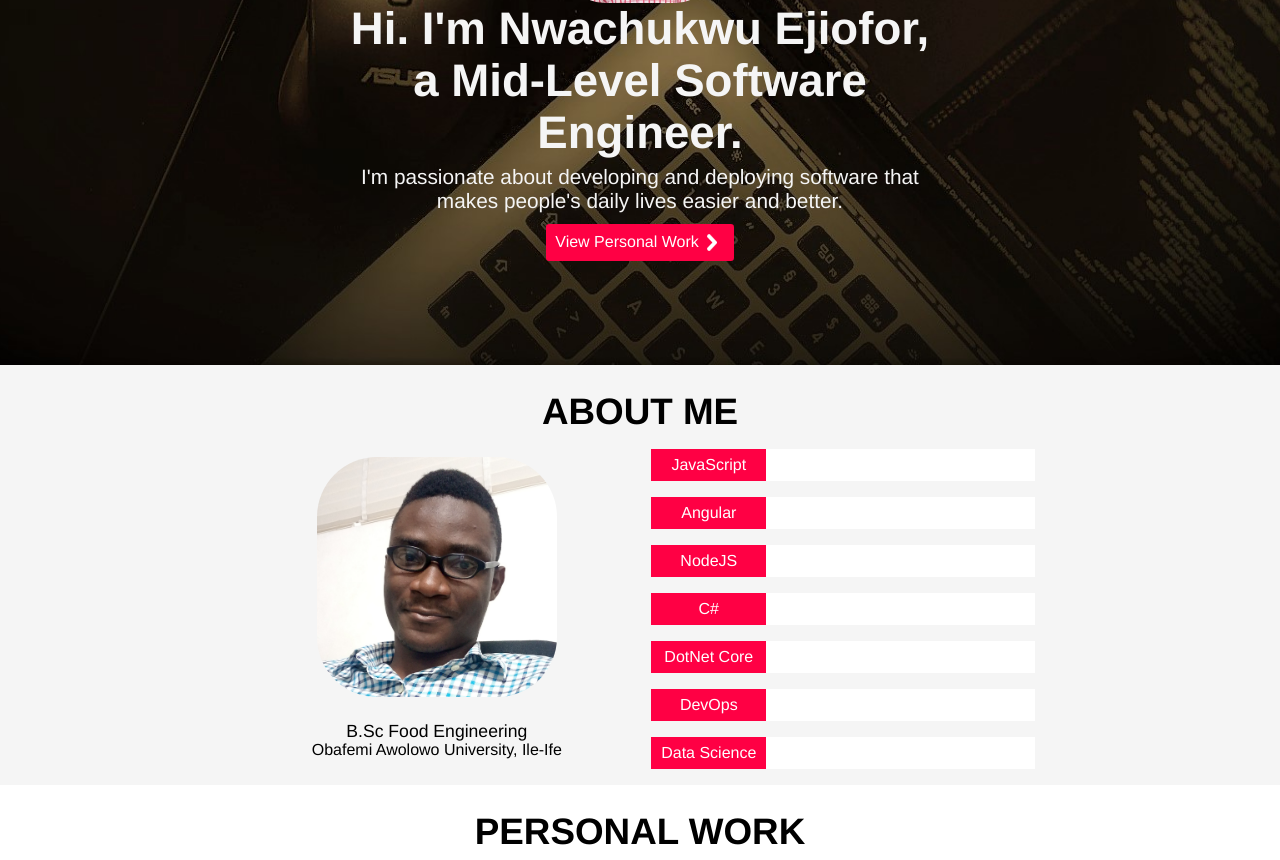
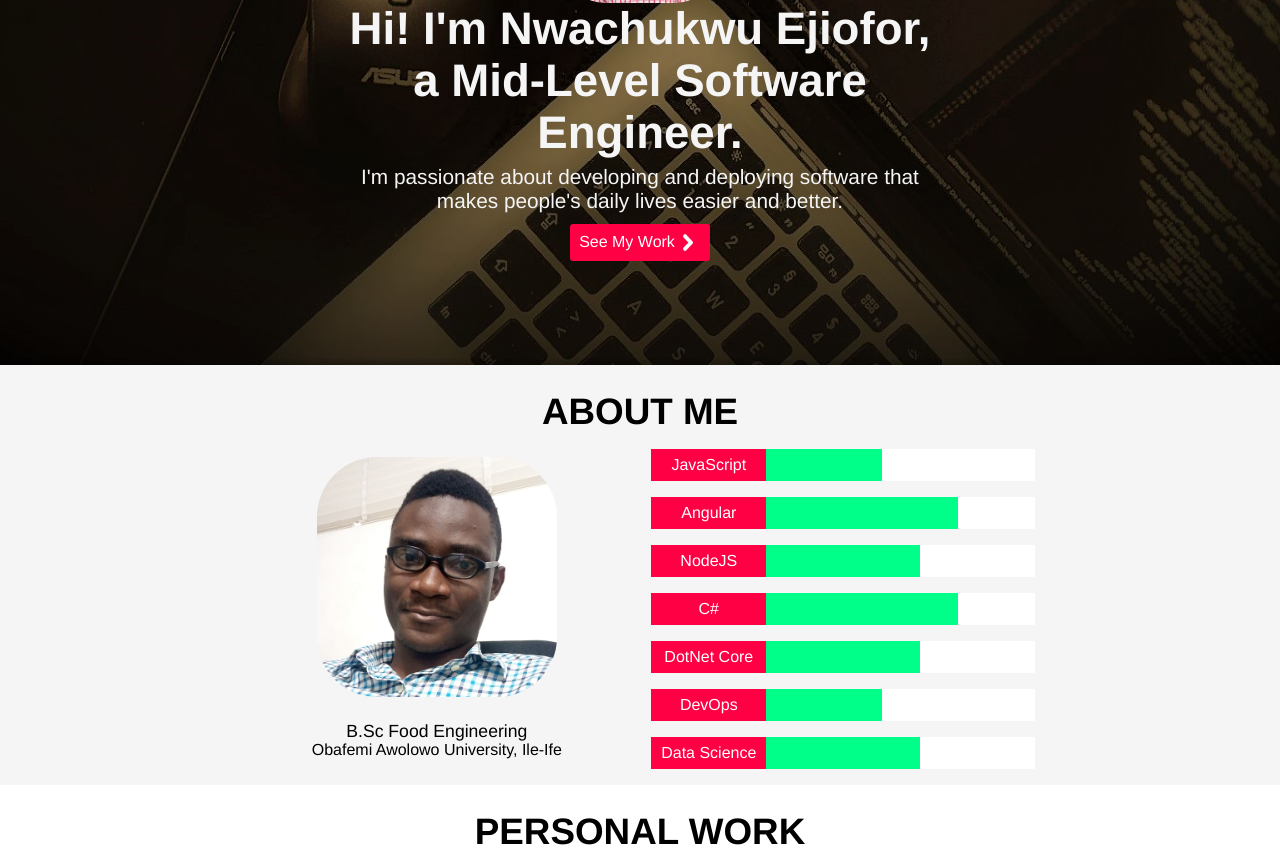
Before and after one commit to Nwachuks/Nwachuks.github.io, a plain HTML site: page index.html in a window 1280 px wide. Shown: the part 331-1191 px from the top of the page. Drawn offline with nearby package versions, Linux system fonts and the light colour scheme.

Commit message:
Add progress bars

```diff
--- a/css/style.css
+++ b/css/style.css
@@ -27,7 +27,7 @@ a {
 
 /* Header and Intro */
 header {
-    background: url('../img/header_image.jpg') no-repeat center center/cover;
+    background: url('../img/header_img.jpg') no-repeat center center/cover;
     height: 43.5rem;
     color: #f5f5f5;
 }
@@ -94,6 +94,14 @@ header {
 .intro h3, .intro p {
     width: 48%;
 }
+.intro-image {
+    background: url('../img/coded_prof_intro.jpg') no-repeat center center/cover;
+    width: 9rem;
+    height: 9rem;
+    border-radius: 25%;
+    transform: translateY(-120rem);
+    animation: slidedown var(--animation-speed) forwards ease;
+}
 .intro a {
     margin-top: .7rem;
     background: #f04;
@@ -136,6 +144,12 @@ header {
     justify-content: center;
     align-items: center;
 
+}
+.about-photo {
+    object-fit: cover;
+    height: 15rem;
+    width: 15rem;
+    border-radius: 25%;
 }
 .about.show {
     opacity: 1;
@@ -182,7 +196,7 @@ header {
     align-items: center;
     margin-bottom: 1rem;
 }
-.progressive-bar div{
+.progressive-bar div {
     background: #f04;
     height: 100%;
     width: 30%;
@@ -190,32 +204,51 @@ header {
     display: flex;
     align-items: center;
     justify-content: center;
-
 }
-.about-photo {
-    object-fit: cover;
-    height: 15rem;
-    width: 15rem;
-    border-radius: 25%;
+.progressive-bar .js {
+    background: rgb(0, 255, 136);
+    height: 100%;
+    width: 30%;
+    display: flex;
+}
+.progressive-bar .ng {
+    background: rgb(0, 255, 136);
+    height: 100%;
+    width: 50%;
+    display: flex;
+}
+.progressive-bar .npm {
+    background: rgb(0, 255, 136);
+    height: 100%;
+    width: 40%;
+    display: flex;
+}
+.progressive-bar .cs {
+    background: rgb(0, 255, 136);
+    height: 100%;
+    width: 50%;
+    display: flex;
+}
+.progressive-bar .dnet {
+    background: rgb(0, 255, 136);
+    height: 100%;
+    width: 40%;
+    display: flex;
+}
+.progressive-bar .cicd {
+    background: rgb(0, 255, 136);
+    height: 100%;
+    width: 30%;
+    display: flex;
+}
+.progressive-bar .ds {
+    background: rgb(0, 255, 136);
+    height: 100%;
+    width: 40%;
+    display: flex;
 }
 
-
-
-.ml-1 {
-    margin-left: .7rem;
-}
-.work-features {
-    margin-bottom: .5rem;
-}
-
-.align-center {
-    display: flex;
-    align-items: center;
-    justify-content: center;
-}
-
-
-
+/* Work */
 .work {
     /* height: 33rem; */
     margin-bottom: 1rem;
@@ -227,7 +260,6 @@ header {
     text-transform: uppercase;
     position: relative;
 }
-
 .work-container {
     width: 100%;
     height: 100%;
@@ -237,7 +269,6 @@ header {
     margin-top: .6rem;
 }
 .work-tab {
-    /* box-shadow: 1px 1px 2px #f5f5f5, -1px -1px 2px #f5f5f5;; */
     width: 73%;
     border: 1px solid #f5f5f5;
     border-left: 4px solid #f04;
@@ -263,7 +294,6 @@ header {
 .box {
     flex: 1;
     margin-right: 1.9rem;
-
 }
 .work-1 {
     object-fit: cover;
@@ -281,28 +311,25 @@ header {
     object-fit: cover;
     background: url('../img/work_cloudify.png') no-repeat center center/cover;
 }
-.btn-group {
-    display: flex;
-    width: 100%;
-    margin-top: .3rem;
-}
 .work-con {
     flex: 1;
     position: relative;
     min-height: 27rem;
 
 }
-.text-header {
+.work-flex {
     position: absolute;
     top: 0;
     left: 0;
     display: flex;
 }
-.work-flex {
-    position: absolute;
-    top: 0;
-    left: 0;
+.work-features {
+    margin-bottom: .5rem;
+}
+.btn-group {
     display: flex;
+    width: 100%;
+    margin-top: .3rem;
 }
 .flex-col {
     flex: 1;
@@ -312,13 +339,6 @@ header {
 .flex-col p {
     padding-top: .6rem;
     line-height: 1.7rem;
-}
-.text-header p{
-    width: 100%;
-    padding-top: 1rem;
-    font-size: 1rem;
-    text-align: justify;
-    margin-bottom: .7rem;
 }
 .features {
     padding: 1rem 0;
@@ -340,15 +360,6 @@ header {
     margin: .2rem;
     border: 1px solid lightgray;
 }
-.grey-circle {
-    height: 4rem;
-    width: 4rem;
-    border-radius: 50%;
-    display: flex;
-    align-items: center;
-    justify-content: center;
-    background: #f5f5f5;
-}
 .icon {
     position: absolute;
     top: 40%;
@@ -364,7 +375,14 @@ header {
     z-index: 3;
     box-shadow: 1px 1px 2px #ccc, -1px -1px 2px #ccc ;
 }
-
+.ml-1 {
+    margin-left: .7rem;
+}
+.align-center {
+    display: flex;
+    align-items: center;
+    justify-content: center;
+}
 .chev-left {
     left: 3%;
 }
@@ -394,18 +412,31 @@ header {
     display: flex;
     align-items: center;
 }
-
 .btn-md i {
     margin-right: .3rem;
 }
-.intro-image {
-    background: url('../img/coded_prof_intro.jpg') no-repeat center center/cover;
-    width: 9rem;
-    height: 9rem;
-    border-radius: 25%;
-    transform: translateY(-120rem);
-    animation: slidedown var(--animation-speed) forwards ease;
-}
+
+/* .grey-circle {
+    height: 4rem;
+    width: 4rem;
+    border-radius: 50%;
+    display: flex;
+    align-items: center;
+    justify-content: center;
+    background: #f5f5f5;
+} */
+/* .text-header {
+    position: absolute;
+    top: 0;
+    left: 0;
+    display: flex;
+} */
+/* .text-header p{
+    width: 100%;
+    padding-top: 1rem;
+    font-size: 1rem;
+    text-align: justify;
+    margin-bottom: .7rem; */
 
 footer {
     display: flex;
--- a/index.html
+++ b/index.html
@@ -31,19 +31,19 @@
                     <div>Full-Stack Software Engineer</div>
                 </div>
                 <ul>
-                    <li class="current"><a href="#work" class="btn">Work</a> </li>
-                    <li><a href="#about" class="btn">About</a> </li>
-                    <li><a href="#contact" class="btn">Contact</a> </li>
+                    <li class="current"><a href="#intro" class="btn">Intro</a></li>
+                    <li><a href="#about" class="btn">About</a></li>
+                    <li><a href="#work" class="btn">Work</a></li>
+                    <li><a href="#contact" class="btn">Contact</a></li>
                 </ul>
             </nav>
             <div class="intro">
                 <div class="intro-image"></div>
-                <h3>Hi. I'm Nwachukwu Ejiofor, a Mid-Level Software Engineer.</h3>
+                <h3>Hi! I'm Nwachukwu Ejiofor, a Mid-Level Software Engineer.</h3>
                 <p>I'm passionate about developing and deploying software that makes people's daily
-                    lives easier and better.
-                </p>
-                <a href="#work" class="btn">View Personal Work
-                    <img src="./img/chevron-right.png">
+                    lives easier and better.</p>
+                <a href="#work" class="btn">See My Work
+                    <img src="./img/right_arrow.png">
                 </a>
             </div>
         </header>
@@ -58,13 +58,13 @@
                     </div>
                 </div>
                 <div class="skills-box">
-                    <div class="progressive-bar"><div>JavaScript</div></div>
-                    <div class="progressive-bar"><div>Angular</div></div>
-                    <div class="progressive-bar"><div>NodeJS</div></div>
-                    <div class="progressive-bar"><div>C#</div></div>
-                    <div class="progressive-bar"><div>DotNet Core</div></div>
-                    <div class="progressive-bar"><div>DevOps</div></div>
-                    <div class="progressive-bar"><div>Data Science</div></div>
+                    <div class="progressive-bar"><div>JavaScript</div><div class="js"></div></div>
+                    <div class="progressive-bar"><div>Angular</div><div class="ng"></div></div>
+                    <div class="progressive-bar"><div>NodeJS</div><div class="npm"></div></div>
+                    <div class="progressive-bar"><div>C#</div><div class="cs"></div></div>
+                    <div class="progressive-bar"><div>DotNet Core</div><div class="dnet"></div></div>
+                    <div class="progressive-bar"><div>DevOps</div><div class="cicd"></div></div>
+                    <div class="progressive-bar"><div>Data Science</div><div class="ds"></div></div>
                 </div>
             </div>
         </section>
@@ -128,7 +128,7 @@
                                     <div class="work-features">Features</div>
                                     <ul>
                                         <li>Server Side Caching</li>
-                                        <li>Role based authentication</li>
+                                        <li>Role-based Authentication</li>
                                         <li>Manage User/Admin Roles</li>
                                         <li>Photo Uploads</li>
                                         <li>Sort Products</li>
--- a/js/index.js
+++ b/js/index.js
@@ -1,10 +1,13 @@
 function slideImageRight() {
-    const elems =  document.getElementsByClassName('work-flex');
+    // Get all work elements
+    const elems = document.getElementsByClassName('work-flex');
+    // Find current visible work element without d-none
     for(let i = 0; i < elems.length; i++) {
         if (!elems[i].classList.contains('d-none')) {
             currentCount = i;
         }
     }
+    // If not last work element, manipulate element class list to make next element visible and current element hidden
     if (currentCount < elems.length - 1) {
         elems[currentCount + 1].classList.remove('d-none');
         elems[currentCount].classList.add('d-none');
@@ -12,20 +15,23 @@ function slideImageRight() {
 }
 
 function slideImageLeft() {
+    // Get all work elements
     const elems =  document.getElementsByClassName('work-flex');
+    // Get current visible work element without d-none
     for(let i = 0; i < elems.length; i++) {
         if (!elems[i].classList.contains('d-none')) {
             currentCount = i;
         }
     }
+    // If not first work element, make previous element visible and current element hidden
     if (currentCount > 0) {
         elems[currentCount - 1].classList.remove('d-none');
         elems[currentCount].classList.add('d-none');
     }
 }
 
+// Make about section appear when in view
 const elem = document.querySelector('#about');
-
 function isInViewport(elem) {
     const rect = elem.getBoundingClientRect();
     return (
@@ -46,6 +52,7 @@ function run() {
 window.addEventListener('load', run);
 window.addEventListener('scroll', run);
 
+// Smooth out scrolling on page
 $('.btn').on('click', function (event) {
     if (this.hash !== '') {
         event.preventDefault();
```
Also changed, not shown: img/header_img.jpg (renamed from img/header_image.jpg), img/right_arrow.png (renamed from img/chevron-right.png).
